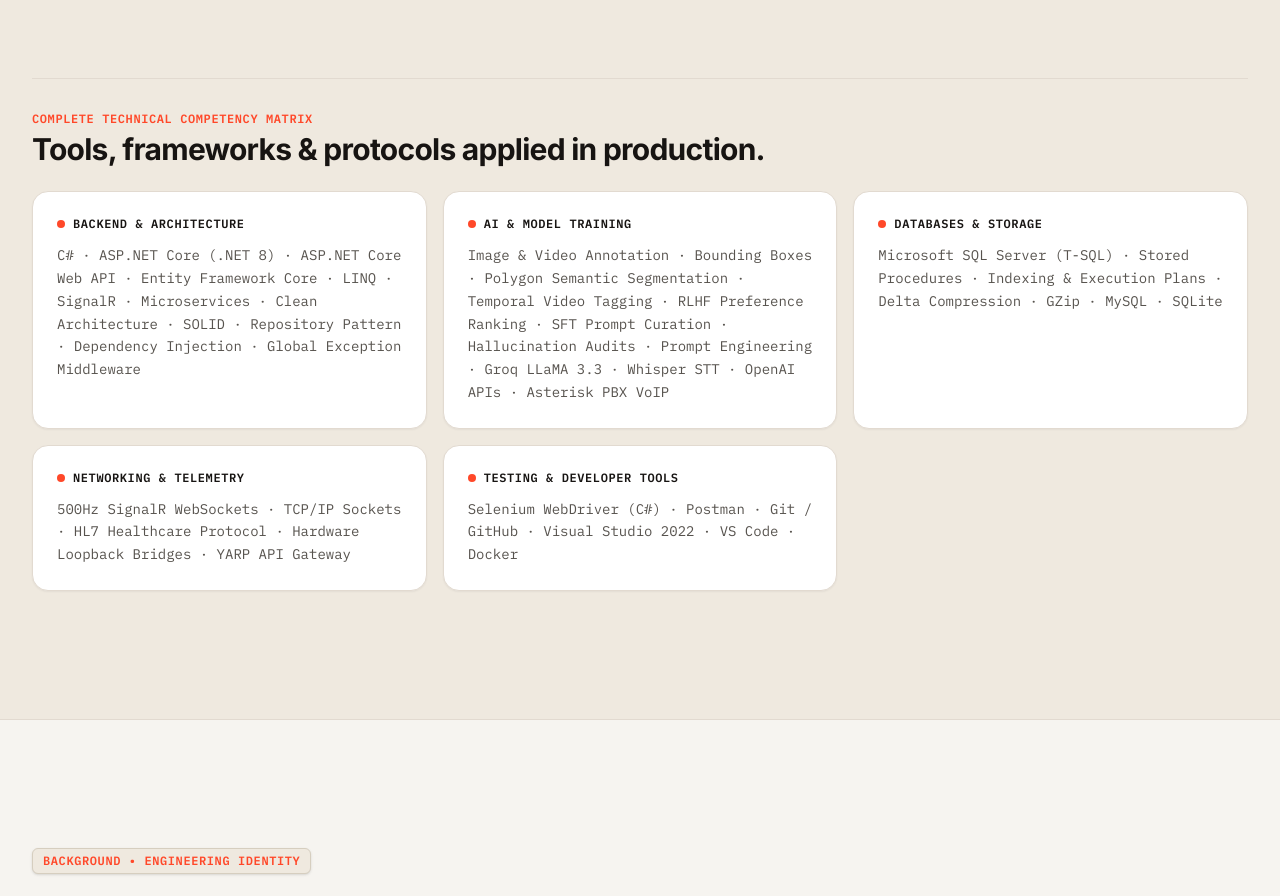
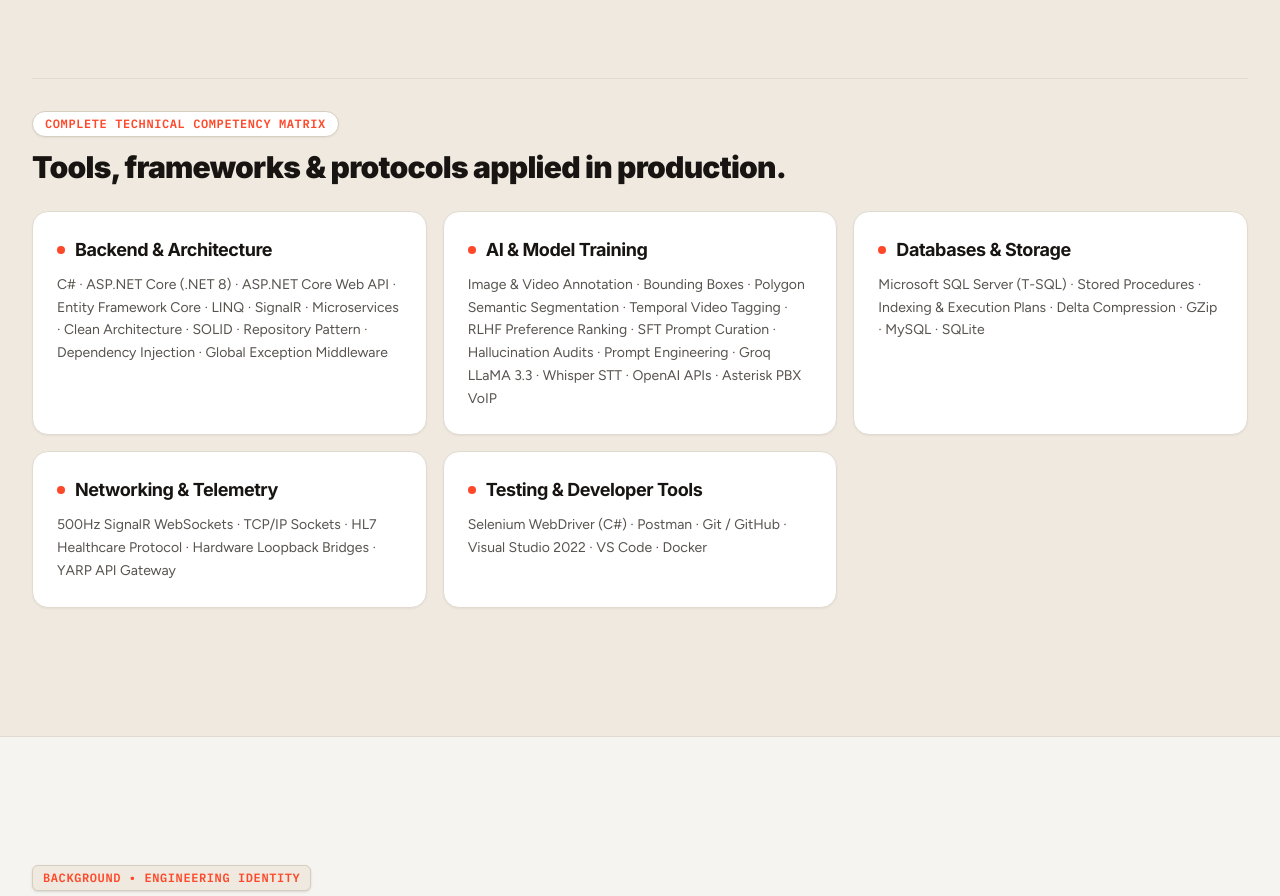
Before and after one commit to devesh905/portfolio, a React (Vite) app: page / in a window 1280 px wide. Shown: the part 6793-7689 px from the top of the page. Built offline with nearby package versions, Linux system fonts and the light colour scheme.

Commit message:
font match

```diff
--- a/src/sections/Experience.jsx
+++ b/src/sections/Experience.jsx
@@ -185,11 +185,11 @@ function Experience() {
 
         {/* Master Technical Stack Competency Matrix */}
         <div className="pt-8 space-y-6 border-t border-[#e2dad0]">
-          <div className="space-y-1">
-            <span className="text-xs font-mono uppercase tracking-wider text-[#ff4829] font-bold block">
-              Complete Technical Competency Matrix
-            </span>
-            <h3 className="text-2xl sm:text-3xl font-bold font-display text-[#171412] tracking-tight">
+          <div className="space-y-3">
+            <div className="inline-flex items-center gap-2 px-3 py-1 rounded-full bg-white border border-[#d6cebf] text-[#ff4829] text-xs font-mono font-semibold uppercase tracking-wider shadow-xs">
+              <span>Complete Technical Competency Matrix</span>
+            </div>
+            <h3 className="text-2xl sm:text-3xl font-black font-display text-[#171412] tracking-tight leading-tight">
               Tools, frameworks &amp; protocols applied in production.
             </h3>
           </div>
@@ -198,15 +198,15 @@ function Experience() {
             {techStackGroups.map((group) => (
               <div
                 key={group.domain}
-                className="border border-[#e2dad0] bg-white rounded-2xl p-6 space-y-3 shadow-xs hover:border-[#ff4829]/60 hover:shadow-md transition-all"
+                className="border border-[#e2dad0] bg-white rounded-2xl p-6 space-y-2.5 shadow-xs hover:border-[#ff4829]/60 hover:shadow-md transition-all"
               >
-                <div className="flex items-center gap-2">
-                  <span className="w-2 h-2 rounded-full bg-[#ff4829]" />
-                  <span className="font-mono text-xs text-[#171412] font-bold uppercase tracking-wider">
+                <div className="flex items-center gap-2.5">
+                  <span className="w-2 h-2 rounded-full bg-[#ff4829] shrink-0" />
+                  <h4 className="font-display text-base sm:text-lg text-[#171412] font-bold tracking-tight">
                     {group.domain}
-                  </span>
+                  </h4>
                 </div>
-                <p className="text-xs sm:text-sm text-[#57534e] leading-relaxed font-mono">
+                <p className="text-sm text-[#57534e] leading-relaxed font-sans font-normal">
                   {group.items}
                 </p>
               </div>
```
